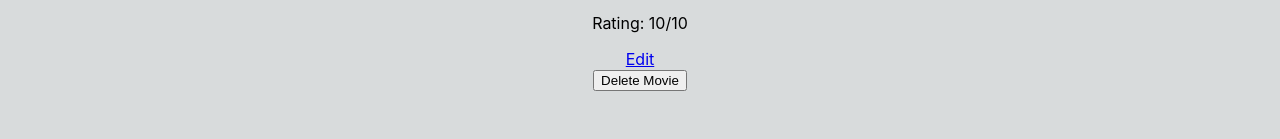
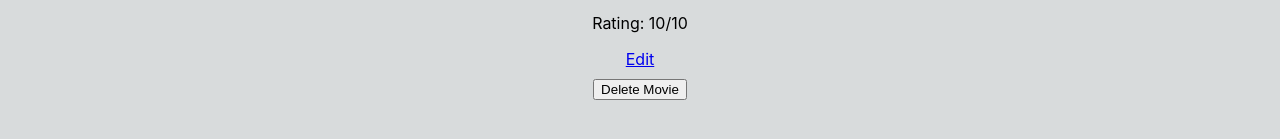
Before and after one commit to wespeters/MovieScope, a React (Create React App) app: page /movies/1 in a window 1280 px wide. Shown: the part 483-622 px from the top of the page. Built offline with nearby package versions, Linux system fonts and the light colour scheme; data requests are answered from the project's data file.

Commit message:
add margin above Delete Movie button

```diff
--- a/src/components/DeleteMovie.js
+++ b/src/components/DeleteMovie.js
@@ -1,7 +1,7 @@
 import React from 'react';
 import { useNavigate } from 'react-router-dom';
 
-function DeleteMovie({ id }) {
+function DeleteMovie({ id, className }) {
     const navigate = useNavigate();
 
     function handleDelete() {
@@ -21,7 +21,7 @@ function DeleteMovie({ id }) {
     }
 
     return (
-        <button onClick={handleDelete}>Delete Movie</button>
+        <button className={className} onClick={handleDelete}>Delete Movie</button>
     );
 }
 
--- a/src/components/MovieDetail.css
+++ b/src/components/MovieDetail.css
@@ -9,3 +9,7 @@ div img {
     object-fit: scale-down;
     margin-top: 20px;
 }
+
+.delete-movie-button {
+    margin-top: 10px;
+}
--- a/src/components/MovieDetail.js
+++ b/src/components/MovieDetail.js
@@ -21,7 +21,7 @@ function MovieDetail() {
             <p>Director: {movie.director}</p>
             <p>Rating: {movie.rating}/10</p>
             <div><Link to={`/movies/${id}/edit`}>Edit</Link></div>
-            <div><DeleteMovie id={id} /></div>
+            <div><DeleteMovie id={id} className="delete-movie-button" /></div>
         </div>
     );
 
```
